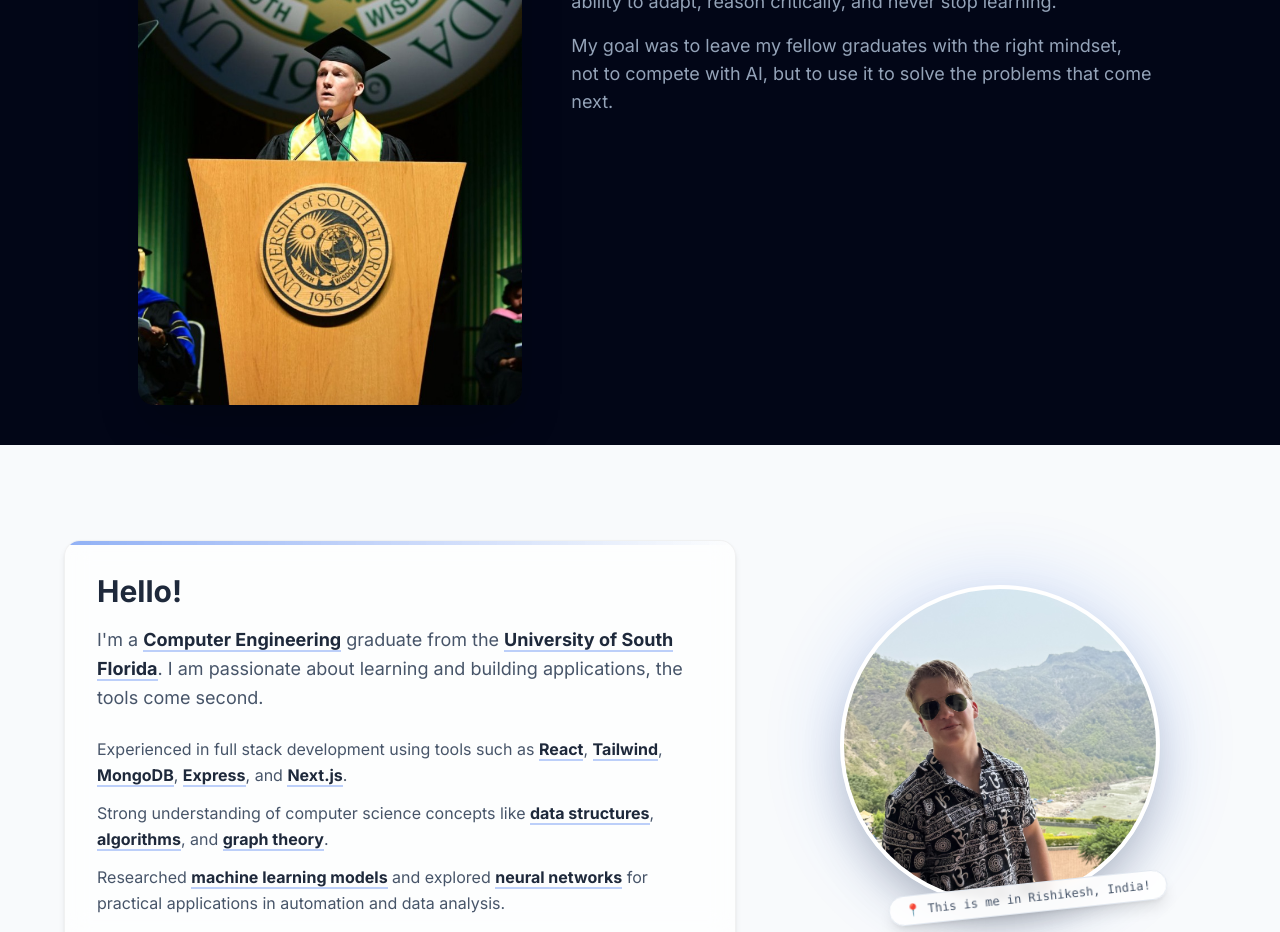
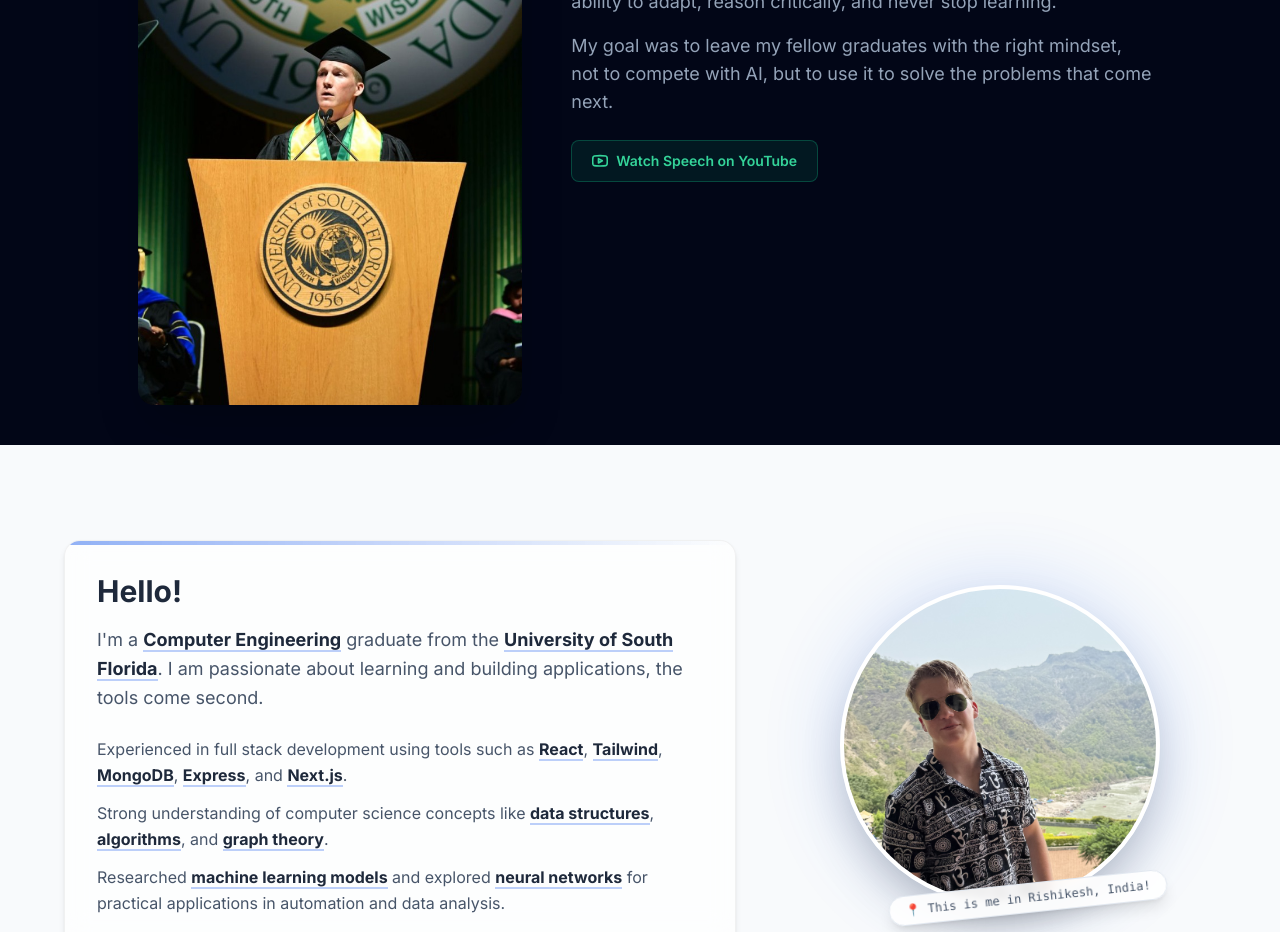
Before and after one commit to AnthonyMartini/AnthonyMartini.github.io, a Next.js app: page / in a window 1280 px wide. Shown: the part 1340-2272 px from the top of the page. Built offline with nearby package versions, Linux system fonts and the light colour scheme; a web font is replaced by a local one.

Commit message:
Added speech link

```diff
--- a/src/app/commencement.tsx
+++ b/src/app/commencement.tsx
@@ -127,6 +127,17 @@ const Commencement = () => {
                 My goal was to leave my fellow graduates with the right mindset, not to compete
                 with AI, but to use it to solve the problems that come next.
               </p>
+              <div className="pt-2">
+                <a
+                  href="https://www.youtube.com/live/S-m-dw9Z6yo?si=OmUEIQoxqrB1kQeq&t=2857"
+                  target="_blank"
+                  rel="noopener noreferrer"
+                  className="inline-flex items-center gap-2 px-5 py-2.5 rounded-lg bg-emerald-500/10 hover:bg-emerald-500/20 border border-emerald-500/30 hover:border-emerald-500/50 text-emerald-400 hover:text-emerald-300 text-sm font-semibold transition-all duration-200"
+                >
+                  <svg xmlns="http://www.w3.org/2000/svg" width="16" height="16" viewBox="0 0 24 24" fill="none" stroke="currentColor" strokeWidth="2.5" strokeLinecap="round" strokeLinejoin="round" className="flex-shrink-0"><path d="M22.54 6.42a2.78 2.78 0 0 0-1.94-2C18.88 4 12 4 12 4s-6.88 0-8.6.46a2.78 2.78 0 0 0-1.94 2A29 29 0 0 0 1 11.75a29 29 0 0 0 .46 5.33A2.78 2.78 0 0 0 3.4 19c1.72.46 8.6.46 8.6.46s6.88 0 8.6-.46a2.78 2.78 0 0 0 1.94-2 29 29 0 0 0 .46-5.25 29 29 0 0 0-.46-5.33z"/><polygon points="9.75 15.02 15.5 11.75 9.75 8.48 9.75 15.02"/></svg>
+                  Watch Speech on YouTube
+                </a>
+              </div>
             </div>
           </div>
         </div>
```
